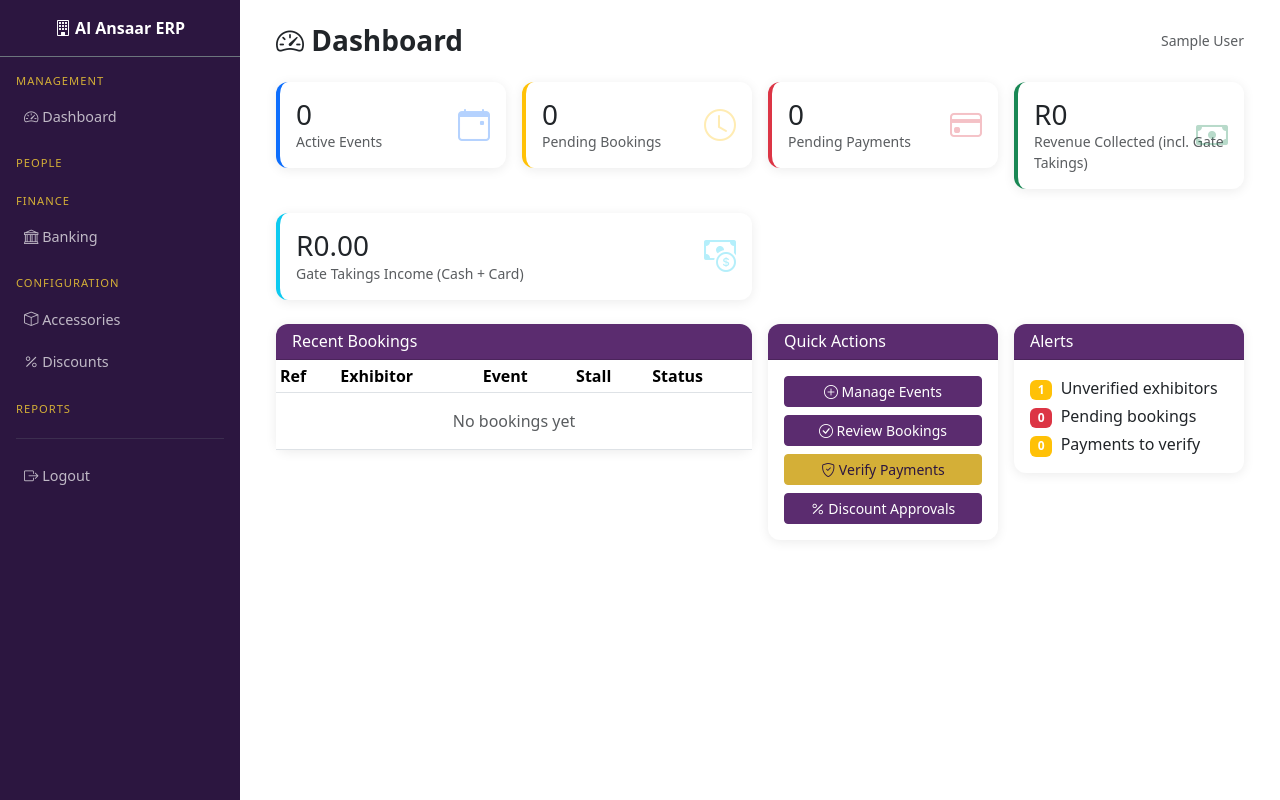
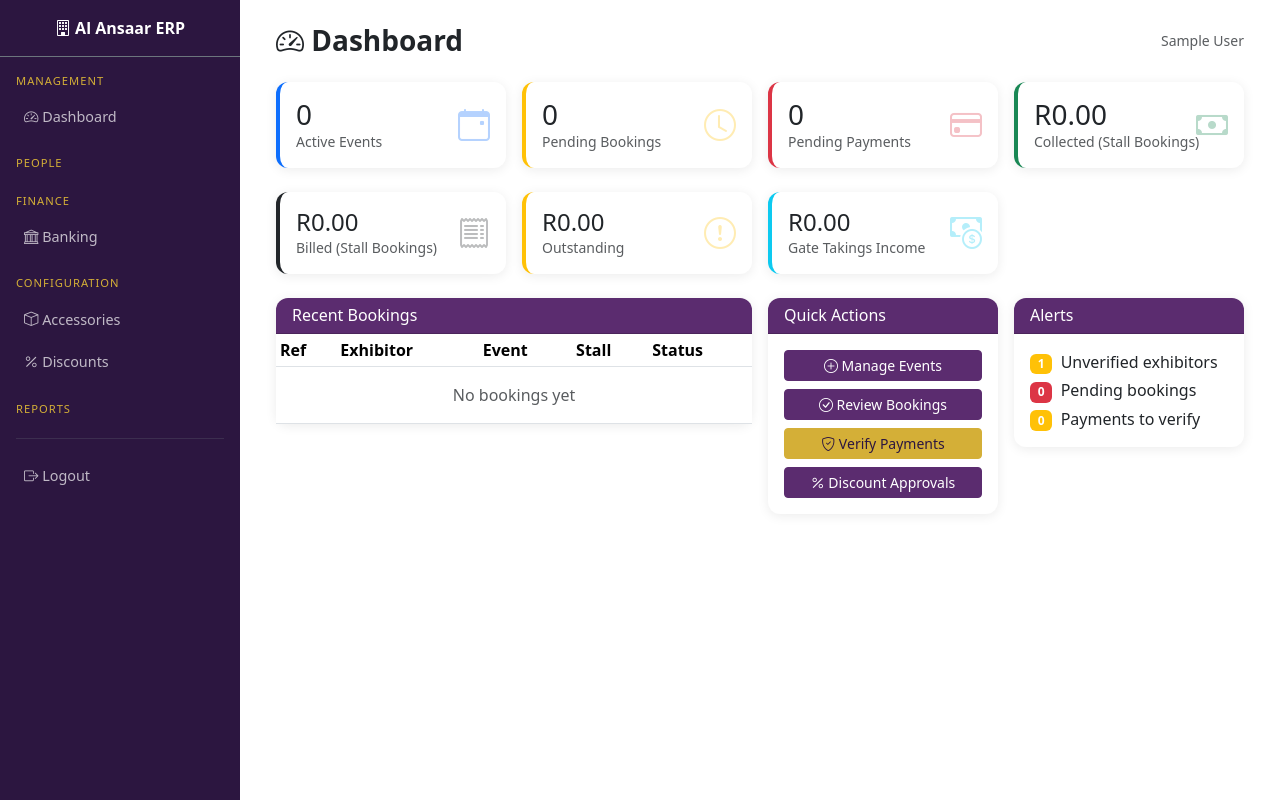
Before and after one commit to mogalia786/alansaar_erp, a Django app: page /erp/ in a window 1280 px wide. Run offline with Django 5.2, Linux system fonts and the light colour scheme; the visitor is signed in with stand-in values (Sample User, id 1); data comes from the database, SQL or seed files in the repository; data that the repository does not hold is empty; parts of the project's set-up code (start-up, migrations or seed data) failed here and were passed over.

Commit message:
Align dashboard revenue with booking reports
The dashboard summed Invoice.amount_paid (invoice-level cash including overpayments/credits) plus gate takings, so it never tied up with the Stall Bookings Summary or Payment Status reports which use booking-level amounts for active bookings. Compute billed, collected and outstanding from active bookings using the same basis as the reports, and show gate takings as a separate figure.

```diff
--- a/portal/views.py
+++ b/portal/views.py
@@ -112,13 +112,26 @@ def erp_dashboard(request):
     from accounting.models import GateTaking
     gt_agg = GateTaking.objects.aggregate(c=Sum('cash_amount'), card=Sum('card_amount'))
     gate_takings_total = (gt_agg['c'] or Decimal('0')) + (gt_agg['card'] or Decimal('0'))
+
+    # Use exactly the same basis as the Stall Bookings Summary and Payment
+    # Status reports (active bookings only, booking-level amounts) so the
+    # dashboard reconciles with them. Previously this summed Invoice.amount_paid
+    # (invoice-level cash, which includes overpayments/credits) and added gate
+    # takings, which never tied up with the reports.
+    active_bookings = Booking.objects.filter(status__in=Booking.ACTIVE_STATUSES)
+    billed_revenue = active_bookings.aggregate(s=Sum('total_amount'))['s'] or Decimal('0')
+    collected_revenue = active_bookings.aggregate(s=Sum('amount_paid'))['s'] or Decimal('0')
+    outstanding_revenue = billed_revenue - collected_revenue
+
     ctx = {
         'active_events': Event.objects.filter(status__in=['published', 'ongoing']).count(),
-        'total_bookings': Booking.objects.filter(status__in=Booking.ACTIVE_STATUSES).count(),
+        'total_bookings': active_bookings.count(),
         'pending_bookings': Booking.objects.filter(status='pending').count(),
         'pending_payments': Payment.objects.filter(status='pending').count(),
         'unverified_exhibitors': User.objects.filter(user_type='exhibitor', is_verified=False).count(),
-        'total_revenue': (Decimal(Invoice.objects.aggregate(s=Sum('amount_paid'))['s'] or 0) + gate_takings_total),
+        'billed_revenue': billed_revenue,
+        'collected_revenue': collected_revenue,
+        'outstanding_revenue': outstanding_revenue,
         'gate_takings_total': gate_takings_total,
         'recent_bookings': Booking.objects.select_related('exhibitor', 'event', 'stall').order_by('-booking_date')[:10],
     }
--- a/templates/portal/dashboard.html
+++ b/templates/portal/dashboard.html
@@ -9,10 +9,12 @@
     <div class="col-md-3"><div class="card stat-card p-3 border-start border-4 border-primary"><div class="stat-value h3 mb-0">{{ active_events }}</div><div class="text-muted small">Active Events</div><i class="icon bi bi-calendar-event text-primary"></i></div></div>
     <div class="col-md-3"><div class="card stat-card p-3 border-start border-4 border-warning"><div class="stat-value h3 mb-0">{{ pending_bookings }}</div><div class="text-muted small">Pending Bookings</div><i class="icon bi bi-clock text-warning"></i></div></div>
     <div class="col-md-3"><div class="card stat-card p-3 border-start border-4 border-danger"><div class="stat-value h3 mb-0">{{ pending_payments }}</div><div class="text-muted small">Pending Payments</div><i class="icon bi bi-credit-card text-danger"></i></div></div>
-    <div class="col-md-3"><div class="card stat-card p-3 border-start border-4 border-success"><div class="stat-value h3 mb-0">R{{ total_revenue|floatformat:0 }}</div><div class="text-muted small">Revenue Collected (incl. Gate Takings)</div><i class="icon bi bi-cash text-success"></i></div></div>
+    <div class="col-md-3"><div class="card stat-card p-3 border-start border-4 border-success"><div class="stat-value h3 mb-0">R{{ collected_revenue|floatformat:2 }}</div><div class="text-muted small">Collected (Stall Bookings)</div><i class="icon bi bi-cash text-success"></i></div></div>
 </div>
 <div class="row g-3 mb-4">
-    <div class="col-md-6"><div class="card stat-card p-3 border-start border-4 border-info"><div class="stat-value h3 mb-0">R{{ gate_takings_total|floatformat:2 }}</div><div class="text-muted small">Gate Takings Income (Cash + Card)</div><i class="icon bi bi-cash-coin text-info"></i></div></div>
+    <div class="col-md-3"><div class="card stat-card p-3 border-start border-4 border-dark"><div class="stat-value h4 mb-0">R{{ billed_revenue|floatformat:2 }}</div><div class="text-muted small">Billed (Stall Bookings)</div><i class="icon bi bi-receipt text-dark"></i></div></div>
+    <div class="col-md-3"><div class="card stat-card p-3 border-start border-4 border-warning"><div class="stat-value h4 mb-0">R{{ outstanding_revenue|floatformat:2 }}</div><div class="text-muted small">Outstanding</div><i class="icon bi bi-exclamation-circle text-warning"></i></div></div>
+    <div class="col-md-3"><div class="card stat-card p-3 border-start border-4 border-info"><div class="stat-value h4 mb-0">R{{ gate_takings_total|floatformat:2 }}</div><div class="text-muted small">Gate Takings Income</div><i class="icon bi bi-cash-coin text-info"></i></div></div>
 </div>
 <div class="row g-3 mb-4">
     <div class="col-md-6">
```
